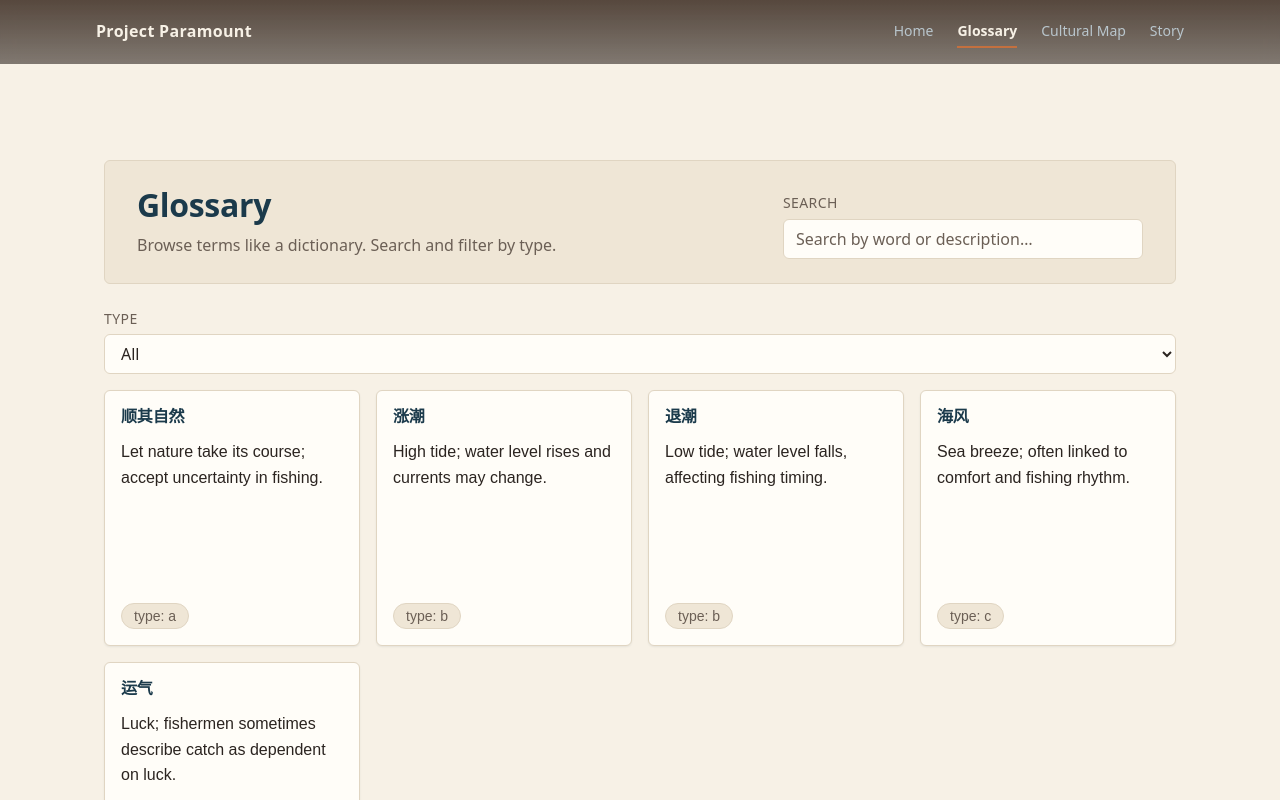
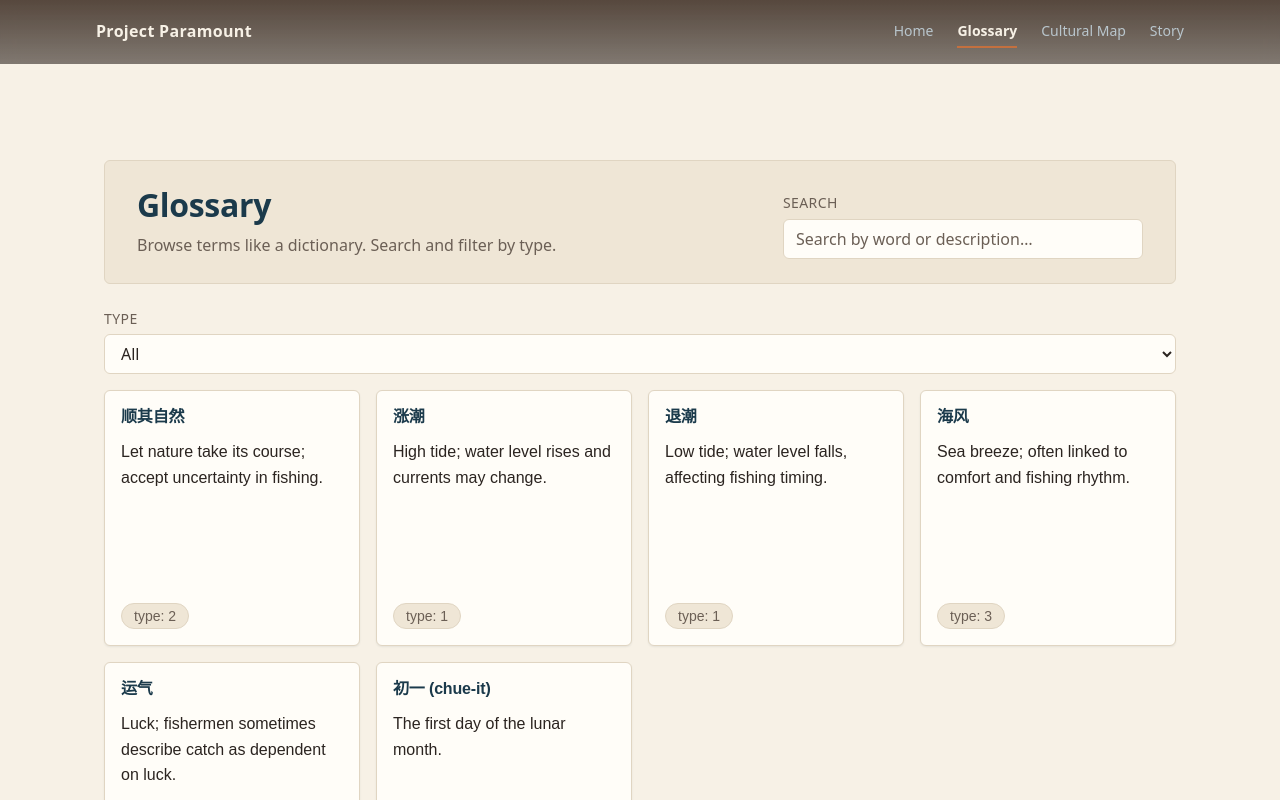
Before and after one commit to IEX-Penang-Paramount/Website, a React (Vite) app: page /Website/glossary in a window 1280 px wide. Shown: the top 800 px of the page. Built offline with nearby package versions, Linux system fonts and the light colour scheme.

Commit message:
Debug missing secondary description

```diff
--- a/src/glossary/glossaryData.js
+++ b/src/glossary/glossaryData.js
@@ -1,43 +1,55 @@
+
+export const Type_to_Name = ["Time and Natural order", "Emotions and Dispositions", "Knwoledge of the Nature and the Sea"]
 
 export const glossaryData = [
     {
         id: "w1",
         name: "顺其自然",
         pDescription: "Let nature take its course; accept uncertainty in fishing.",
-        type: "a",
-        sDescrition: "This phrase reflects a common attitude among fishermen, acknowledging that despite their skills and knowledge, the outcome of fishing can often be unpredictable and influenced by factors beyond their control.",
+        type: 2,
+        sDescription: "This phrase reflects a common attitude among fishermen, acknowledging that despite their skills and knowledge, the outcome of fishing can often be unpredictable and influenced by factors beyond their control.",
         example: "Fisherman A: 'I prepared everything, but the catch was poor.' Fisherman B: 'Well, sometimes you just have to 顺其自然.'"
       },
       {
         id: "w2",
         name: "涨潮",
         pDescription: "High tide; water level rises and currents may change.",
-        type: "b",
-        sDescrition: "This phrase reflects a common attitude among fishermen, acknowledging that despite their skills and knowledge, the outcome of fishing can often be unpredictable and influenced by factors beyond their control.",
-        example: "Fisherman A: 'I prepared everything, but the catch was poor.' Fisherman B: 'Well, sometimes you just have to 顺其自然.'"
+        type: 1,
+        sDescription: "This phrase reflects a common attitude among fishermen, acknowledging that despite their skills and knowledge, the outcome of fishing can often be unpredictable and influenced by factors beyond their control.",
+        example: "Every six hours, there's a change in the tide, low tide, and then another six hours high tide"
       },
       {
         id: "w3",
         name: "退潮",
         pDescription: "Low tide; water level falls, affecting fishing timing.",
-        type: "b",
-        sDescrition: "This phrase reflects a common attitude among fishermen, acknowledging that despite their skills and knowledge, the outcome of fishing can often be unpredictable and influenced by factors beyond their control.",
+        type: 1,
+        sDescription: "This phrase reflects a common attitude among fishermen, acknowledging that despite their skills and knowledge, the outcome of fishing can often be unpredictable and influenced by factors beyond their control.",
         example: "Fisherman A: 'I prepared everything, but the catch was poor.' Fisherman B: 'Well, sometimes you just have to 顺其自然.'"
       },
       {
         id: "w4",
         name: "海风",
         pDescription: "Sea breeze; often linked to comfort and fishing rhythm.",
-        type: "c",
-        sDescrition: "This phrase reflects a common attitude among fishermen, acknowledging that despite their skills and knowledge, the outcome of fishing can often be unpredictable and influenced by factors beyond their control.",
+        type: 3,
+        sDescription: "This phrase reflects a common attitude among fishermen, acknowledging that despite their skills and knowledge, the outcome of fishing can often be unpredictable and influenced by factors beyond their control.",
         example: "Fisherman A: 'I prepared everything, but the catch was poor.' Fisherman B: 'Well, sometimes you just have to 顺其自然.'"
       },
       {
         id: "w5",
         name: "运气",
         pDescription: "Luck; fishermen sometimes describe catch as dependent on luck.",
-        type: "a",
-        sDescrition: "This phrase reflects a common attitude among fishermen, acknowledging that despite their skills and knowledge, the outcome of fishing can often be unpredictable and influenced by factors beyond their control.",
+        type: 2,
+        sDescription: "This phrase reflects a common attitude among fishermen, acknowledging that despite their skills and knowledge, the outcome of fishing can often be unpredictable and influenced by factors beyond their control.",
         example: "Fisherman A: 'I prepared everything, but the catch was poor.' Fisherman B: 'Well, sometimes you just have to 顺其自然.'"
       },
+          {
+        id: "w6",
+        name: " 初一 (chue-it)",
+        pDescription: "The first day of the lunar month.",
+        type: 1,
+        sDescription: "For the fishermen, 初一 means the day of strong tides. The fishing community usually decides to go fishing on these days since the currents are believed to be the strongest on these days(as greater current means greater catch). Additionally, 初一 is important because it is a reference for the fishermen for the time when the tide stops at 9 a.m. on 初一",
+        example:  "初一初二初三、十五十六十七水比较急，涨潮高，退潮低”  - 梁先生 \n\n (Translation) On the 1st, 2nd, and 3rd—and again on the 15th, 16th, and 17th of the lunar month—the water current is stronger, the tide rises higher, and when it ebbs, it falls much lower. — Mr. Liang"
+
+
+      },
     ];
```
